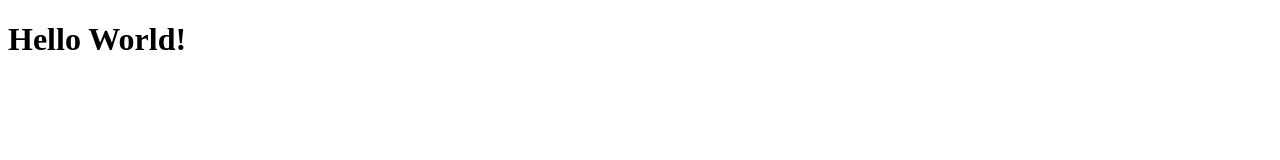
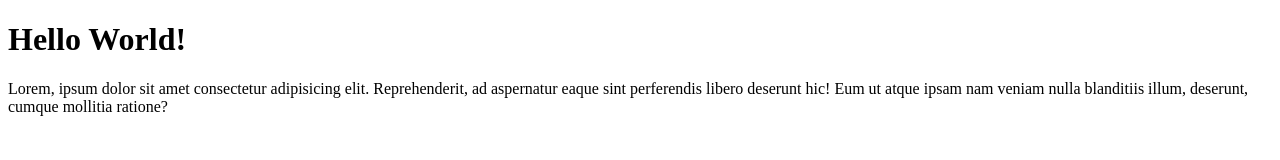
Before and after one commit to irvantaufik28/belajar-pemrograman, a plain HTML site: page babGit/latihanGit1/latihanGit.html in a window 1280 px wide. Drawn offline with Linux system fonts and the light colour scheme.

Commit message:
menambahkan paragraf

```diff
--- a/babGit/latihanGit1/latihanGit.html
+++ b/babGit/latihanGit1/latihanGit.html
@@ -8,5 +8,7 @@
 </head>
 <body>
     <h1> Hello World!</h1>
+
+    <p> Lorem, ipsum dolor sit amet consectetur adipisicing elit. Reprehenderit, ad aspernatur eaque sint perferendis libero deserunt hic! Eum ut atque ipsam nam veniam nulla blanditiis illum, deserunt, cumque mollitia ratione?</p>
 </body>
 </html>
```
